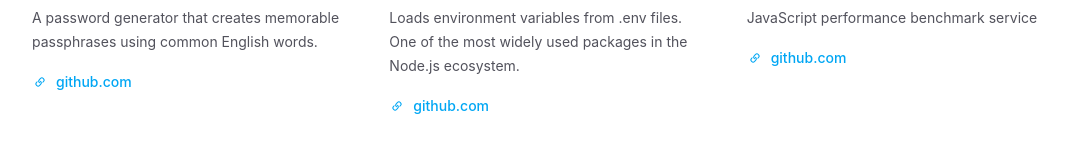
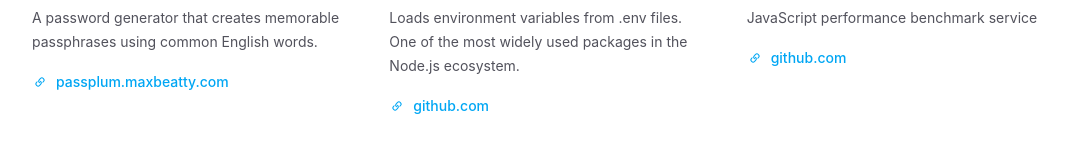
Before and after one commit to maxbeatty/blog, an Astro site: page /projects in a window 1280 px wide. Shown: the part 622-782 px from the top of the page, without its empty margins (96-1179 px from the left). Built offline with nearby package versions, Linux system fonts and the light colour scheme; Astro itself is replaced by a stand-in of ours.

Commit message:
link to running passplum

```diff
--- a/src/pages/projects.astro
+++ b/src/pages/projects.astro
@@ -22,7 +22,7 @@ const projects = [
     name: "Pass Plum",
     description:
       "A password generator that creates memorable passphrases using common English words.",
-    href: "https://github.com/maxbeatty/passplum",
+    href: "https://passplum.maxbeatty.com/",
   },
   {
     name: "dotenv",
```
